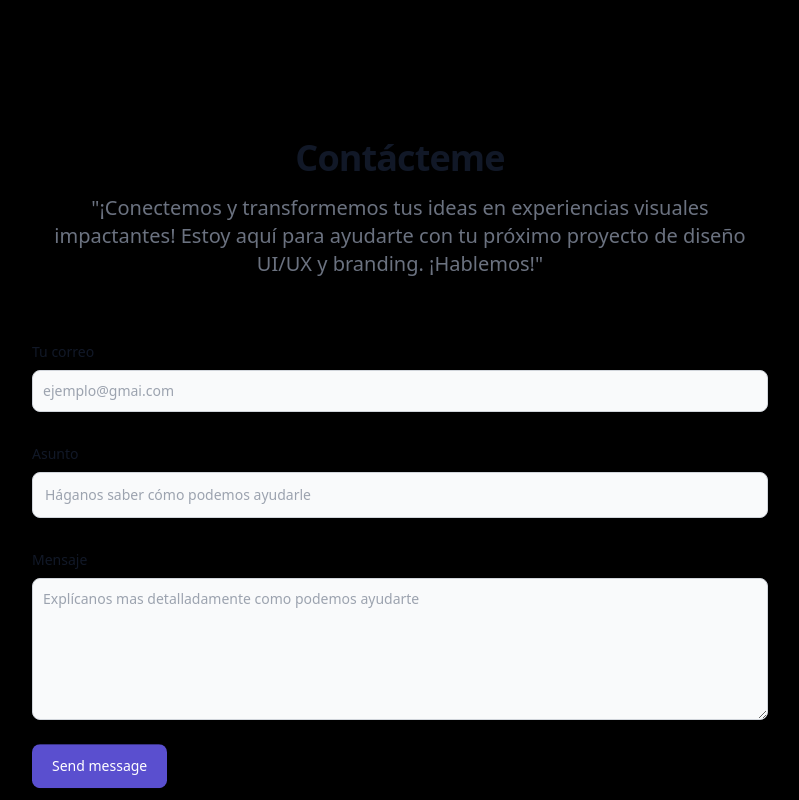
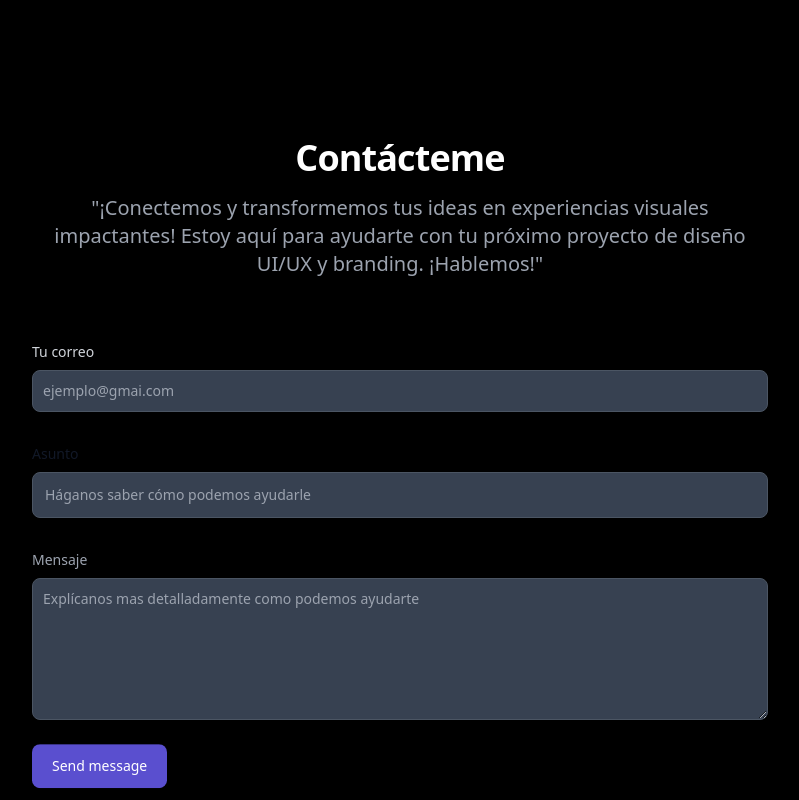
Before and after one commit to kjsvbshk/Web_1, a website built with Vite: page Guia_2/index.html in a window 1280 px wide. Shown: the part 3980-4780 px from the top of the page, without its empty margins (240-1039 px from the left). Built offline with nearby package versions, Linux system fonts and the light colour scheme; a script that the page names is missing; a web font is replaced by a local one.

Commit message:
fix bugs

```diff
--- a/Guia_2/index.html
+++ b/Guia_2/index.html
@@ -394,32 +394,32 @@
     <!-- form - contact -->
     <section id="contact" class="flex flex-col gap-28 md:p-28 p-4">
         <div class="lg:py-16 px-4 mx-auto max-w-screen-md">
-            <h2 class="mb-4 text-4xl tracking-tight font-extrabold text-center text-gray-900 dark:text-white">Contácteme
+            <h2 class="mb-4 text-4xl tracking-tight font-extrabold text-center text-white">Contácteme
             </h2>
-            <p class="mb-8 lg:mb-16 font-light text-center text-gray-500 dark:text-gray-400 sm:text-xl">"¡Conectemos y
+            <p class="mb-8 lg:mb-16 font-light text-center text-gray-400 sm:text-xl">"¡Conectemos y
                 transformemos tus ideas en experiencias visuales impactantes! Estoy aquí para ayudarte con tu próximo
                 proyecto de diseño UI/UX y branding. ¡Hablemos!"
             </p>
             <form action="#" class="space-y-8">
                 <div>
-                    <label for="email" class="block mb-2 text-sm font-medium text-gray-900 dark:text-gray-300">Tu
+                    <label for="email" class="block mb-2 text-sm font-medium  text-gray-300">Tu
                         correo</label>
                     <input type="email" id="email"
-                        class="shadow-sm bg-gray-50 border border-gray-300 text-gray-900 text-sm rounded-lg focus:ring-primary-500 focus:border-primary-500 block w-full p-2.5 dark:bg-gray-700 dark:border-gray-600 dark:placeholder-gray-400 dark:text-white dark:focus:ring-primary-500 dark:focus:border-primary-500 dark:shadow-sm-light"
+                        class="shadow-sm border text-sm rounded-lg focus:ring-primary-500 focus:border-primary-500 block w-full p-2.5 bg-gray-700 border-gray-600 placeholder-gray-400 text-white focus:ring-primary-500 focus:border-primary-500 shadow-sm-light"
                         placeholder="ejemplo@gmai.com" required>
                 </div>
                 <div>
                     <label for="subject"
                         class="block mb-2 text-sm font-medium text-gray-900 dark:text-gray-300">Asunto</label>
                     <input type="text" id="subject"
-                        class="block p-3 w-full text-sm text-gray-900 bg-gray-50 rounded-lg border border-gray-300 shadow-sm focus:ring-primary-500 focus:border-primary-500 dark:bg-gray-700 dark:border-gray-600 dark:placeholder-gray-400 dark:text-white dark:focus:ring-primary-500 dark:focus:border-primary-500 dark:shadow-sm-light"
+                        class="block p-3 w-full text-sm rounded-lg border shadow-sm focus:ring-primary-500 focus:border-primary-500 bg-gray-700 border-gray-600 placeholder-gray-400 text-white focus:ring-primary-500 focus:border-primary-500 shadow-sm-light"
                         placeholder="Háganos saber cómo podemos ayudarle" required>
                 </div>
                 <div class="sm:col-span-2">
                     <label for="message"
-                        class="block mb-2 text-sm font-medium text-gray-900 dark:text-gray-400">Mensaje</label>
+                        class="block mb-2 text-sm font-medium text-gray-400">Mensaje</label>
                     <textarea id="message" rows="6"
-                        class="block p-2.5 w-full text-sm text-gray-900 bg-gray-50 rounded-lg shadow-sm border border-gray-300 focus:ring-primary-500 focus:border-primary-500 dark:bg-gray-700 dark:border-gray-600 dark:placeholder-gray-400 dark:text-white dark:focus:ring-primary-500 dark:focus:border-primary-500"
+                        class="block p-2.5 w-full text-sm rounded-lg shadow-sm border focus:ring-primary-500 focus:border-primary-500 bg-gray-700 border-gray-600 placeholder-gray-400 text-white focus:ring-primary-500 focus:border-primary-500"
                         placeholder="Explícanos mas detalladamente como podemos ayudarte"></textarea>
                 </div>
                 <button type="submit"
@@ -474,7 +474,7 @@
             </ul>
         </div>
     </footer>
-    <div class="bg-white flex p-4 items-center justify-center font-primary">&copy; 2024 Ronald Richards. Todos los
+    <div class="bg-white flex p-4 text-center items-center justify-center font-primary">&copy; 2024 Ronald Richards. Todos los
         derechos
         reservados.</div>
 
```
